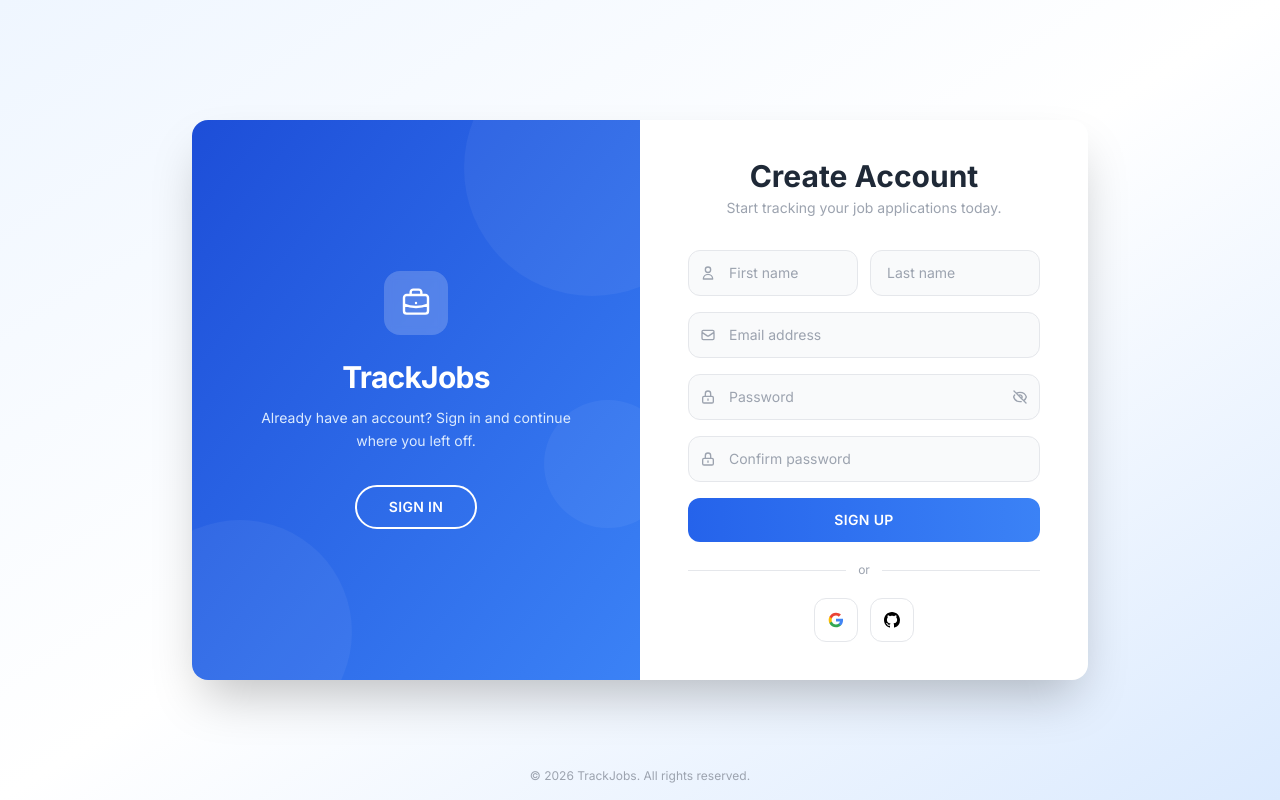
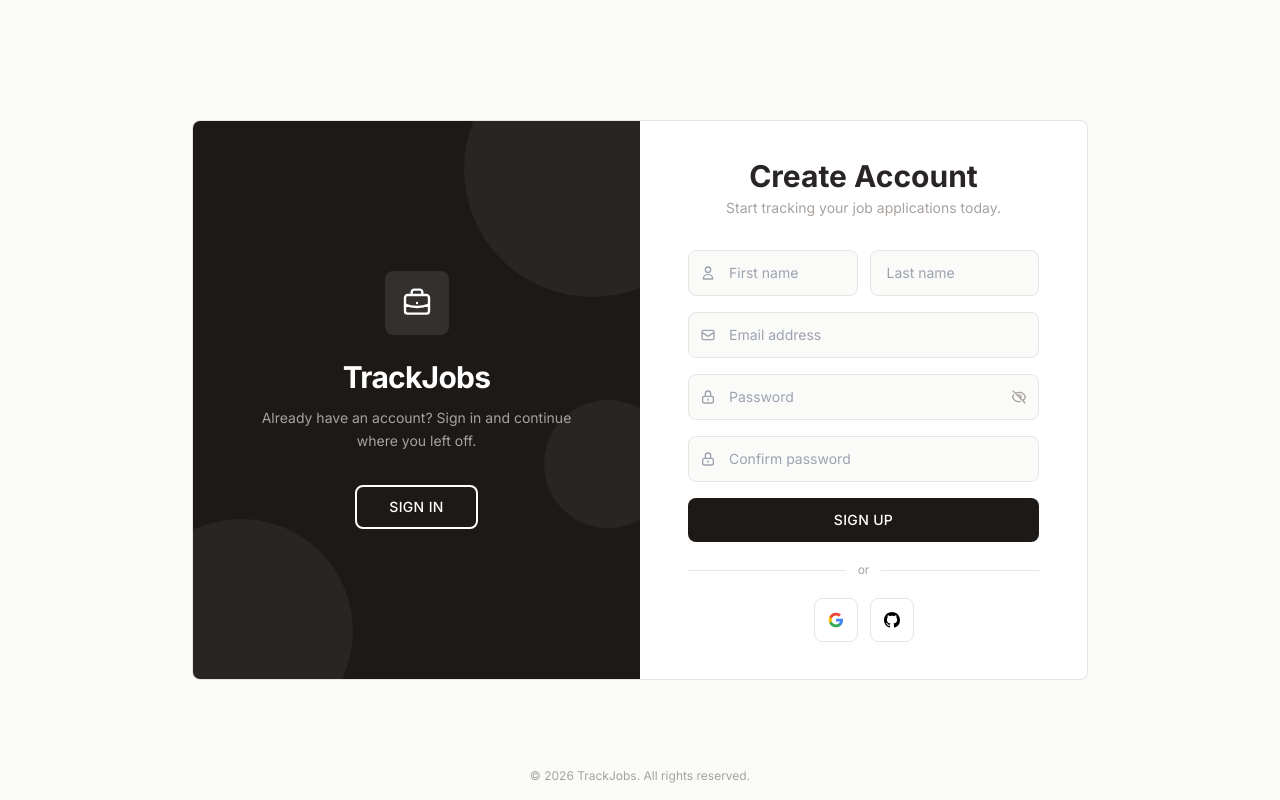
Before and after one commit to yigitcankzl/trackjobapplications, a React (Vite) app in the folder trackjobapplications-frontend/: page /login in a window 1280 px wide. Both pictures are taken after a click on the button "SIGN UP". Built offline with nearby package versions, Linux system fonts and the light colour scheme; no server answers.

Commit message:
feat: redesign login page and auth components with stone palette

```diff
--- a/trackjobapplications-frontend/src/components/auth/OverlayPanel.tsx
+++ b/trackjobapplications-frontend/src/components/auth/OverlayPanel.tsx
@@ -19,17 +19,17 @@
         style={{ transform: isSignUp ? 'translateX(0)' : 'translateX(-50%)' }}
       >
         {/* Left panel — visible in Sign Up mode */}
-        <div className="w-1/2 h-full flex flex-col items-center justify-center px-10 bg-gradient-to-br from-blue-700 to-blue-500 text-white relative overflow-hidden">
+        <div className="w-1/2 h-full flex flex-col items-center justify-center px-10 bg-stone-900 text-white relative overflow-hidden">
           <Decoration />
           <div className="relative z-10 text-center">
             <BriefcaseLogo />
             <h3 className="text-3xl font-bold mb-3 tracking-tight">TrackJobs</h3>
-            <p className="text-blue-100 text-sm leading-relaxed mb-8 max-w-xs">
+            <p className="text-stone-400 text-sm leading-relaxed mb-8 max-w-xs">
               {t('auth.overlay.signInPanel.description')}
             </p>
             <button
               onClick={onSwitch}
-              className="px-8 py-2.5 rounded-full border-2 border-white text-white text-sm font-semibold tracking-wide hover:bg-white hover:text-blue-700 transition-all duration-200"
+              className="px-8 py-2.5 rounded-lg border-2 border-white text-white text-sm font-medium tracking-wide hover:bg-white hover:text-stone-900 transition-all duration-200"
             >
               {t('auth.overlay.signInPanel.button')}
             </button>
@@ -37,17 +37,17 @@
         </div>
 
         {/* Right panel — visible in Sign In mode */}
-        <div className="w-1/2 h-full flex flex-col items-center justify-center px-10 bg-gradient-to-br from-blue-600 to-blue-800 text-white relative overflow-hidden">
+        <div className="w-1/2 h-full flex flex-col items-center justify-center px-10 bg-stone-900 text-white relative overflow-hidden">
           <Decoration />
           <div className="relative z-10 text-center">
             <BriefcaseLogo />
             <h3 className="text-3xl font-bold mb-3 tracking-tight">TrackJobs</h3>
-            <p className="text-blue-100 text-sm leading-relaxed mb-8 max-w-xs">
+            <p className="text-stone-400 text-sm leading-relaxed mb-8 max-w-xs">
               {t('auth.overlay.signUpPanel.description')}
             </p>
             <button
               onClick={onSwitch}
-              className="px-8 py-2.5 rounded-full border-2 border-white text-white text-sm font-semibold tracking-wide hover:bg-white hover:text-blue-700 transition-all duration-200"
+              className="px-8 py-2.5 rounded-lg border-2 border-white text-white text-sm font-medium tracking-wide hover:bg-white hover:text-stone-900 transition-all duration-200"
             >
               {t('auth.overlay.signUpPanel.button')}
             </button>
@@ -61,7 +61,7 @@
 function BriefcaseLogo() {
   return (
     <div className="flex justify-center mb-6">
-      <div className="w-16 h-16 rounded-2xl bg-white/20 flex items-center justify-center backdrop-blur-sm">
+      <div className="w-16 h-16 rounded-lg bg-white/10 flex items-center justify-center backdrop-blur-sm">
         <span className="[&_svg]:w-8 [&_svg]:h-8">
           <BriefcaseIcon />
         </span>
--- a/trackjobapplications-frontend/src/components/auth/SignInForm.tsx
+++ b/trackjobapplications-frontend/src/components/auth/SignInForm.tsx
@@ -43,8 +43,8 @@
 
   return (
     <div className="flex flex-col items-center justify-center h-full px-6 sm:px-12">
-      <h2 className="text-2xl sm:text-3xl font-bold text-gray-800 dark:text-gray-100 mb-1">{t('auth.signIn.title')}</h2>
-      <p className="text-sm text-gray-400 dark:text-gray-500 mb-8">{t('auth.signIn.subtitle')}</p>
+      <h2 className="text-2xl sm:text-3xl font-bold text-stone-800 dark:text-stone-100 mb-1">{t('auth.signIn.title')}</h2>
+      <p className="text-sm text-stone-400 dark:text-stone-500 mb-8">{t('auth.signIn.subtitle')}</p>
 
       <form onSubmit={handleSubmit} className="w-full max-w-sm space-y-4">
         <div className="relative">
@@ -55,7 +55,7 @@
             autoComplete="email"
             value={email}
             onChange={(e) => setEmail(e.target.value)}
-            className="w-full pl-10 pr-4 py-3 text-sm border border-gray-200 dark:border-gray-700 rounded-xl bg-gray-50 dark:bg-gray-800 dark:text-gray-100 focus:outline-none focus:ring-2 focus:ring-blue-500 focus:border-transparent focus:bg-white dark:focus:bg-gray-800 transition-all"
+            className="w-full pl-10 pr-4 py-3 text-sm border border-stone-200 dark:border-stone-700 rounded-lg bg-stone-50 dark:bg-stone-800 dark:text-stone-100 focus:outline-none focus:ring-2 focus:ring-stone-400 focus:border-transparent focus:bg-white dark:focus:bg-stone-800 transition-all"
           />
         </div>
 
@@ -67,12 +67,12 @@
             autoComplete="current-password"
             value={password}
             onChange={(e) => setPassword(e.target.value)}
-            className="w-full pl-10 pr-10 py-3 text-sm border border-gray-200 dark:border-gray-700 rounded-xl bg-gray-50 dark:bg-gray-800 dark:text-gray-100 focus:outline-none focus:ring-2 focus:ring-blue-500 focus:border-transparent focus:bg-white dark:focus:bg-gray-800 transition-all"
+            className="w-full pl-10 pr-10 py-3 text-sm border border-stone-200 dark:border-stone-700 rounded-lg bg-stone-50 dark:bg-stone-800 dark:text-stone-100 focus:outline-none focus:ring-2 focus:ring-stone-400 focus:border-transparent focus:bg-white dark:focus:bg-stone-800 transition-all"
           />
           <button
             type="button"
             onClick={() => setShowPassword(!showPassword)}
-            className="absolute right-3 top-1/2 -translate-y-1/2 text-gray-400 dark:text-gray-500 hover:text-gray-600 dark:hover:text-gray-300 transition-colors"
+            className="absolute right-3 top-1/2 -translate-y-1/2 text-stone-400 dark:text-stone-500 hover:text-stone-600 dark:hover:text-stone-300 transition-colors"
             aria-label={t('dashboard.aria.togglePassword')}
           >
             <EyeIcon open={showPassword} />
@@ -80,7 +80,7 @@
         </div>
 
         <div className="flex justify-end">
-          <Link to="/forgot-password" className="text-xs text-blue-600 hover:underline">
+          <Link to="/forgot-password" className="text-xs text-stone-500 hover:text-stone-700 hover:underline">
             {t('auth.signIn.forgotPassword')}
           </Link>
         </div>
@@ -88,22 +88,22 @@
         <button
           type="submit"
           disabled={isLoading}
-          className="w-full py-3 rounded-xl text-sm font-semibold text-white tracking-wide bg-gradient-to-r from-blue-600 to-blue-500 hover:from-blue-700 hover:to-blue-600 hover:shadow-lg hover:shadow-blue-200 transition-all duration-200 disabled:opacity-50 disabled:cursor-not-allowed"
+          className="w-full py-3 rounded-lg text-sm font-medium text-white tracking-wide bg-stone-900 hover:bg-stone-800 dark:bg-white dark:text-stone-900 dark:hover:bg-stone-100 transition-all duration-200 disabled:opacity-50 disabled:cursor-not-allowed"
         >
           {isLoading ? '...' : t('auth.signIn.submit')}
         </button>
 
         <div className="flex items-center gap-3 py-1">
-          <div className="flex-1 h-px bg-gray-200 dark:bg-gray-700" />
-          <span className="text-xs text-gray-400 dark:text-gray-500">{t('auth.signIn.or')}</span>
-          <div className="flex-1 h-px bg-gray-200 dark:bg-gray-700" />
+          <div className="flex-1 h-px bg-stone-200 dark:bg-stone-700" />
+          <span className="text-xs text-stone-400 dark:text-stone-500">{t('auth.signIn.or')}</span>
+          <div className="flex-1 h-px bg-stone-200 dark:bg-stone-700" />
         </div>
 
         <SocialLoginButtons />
 
-        <p className="text-center text-sm text-gray-500 dark:text-gray-400 md:hidden">
+        <p className="text-center text-sm text-stone-500 dark:text-stone-400 md:hidden">
           {t('auth.signIn.noAccount')}{' '}
-          <button type="button" onClick={onSwitch} className="text-blue-600 font-medium hover:underline">
+          <button type="button" onClick={onSwitch} className="text-stone-900 dark:text-stone-100 font-medium hover:underline">
             {t('auth.signIn.switchToSignUp')}
           </button>
         </p>
--- a/trackjobapplications-frontend/src/components/auth/SignUpForm.tsx
+++ b/trackjobapplications-frontend/src/components/auth/SignUpForm.tsx
@@ -48,8 +48,8 @@
 
   return (
     <div className="flex flex-col items-center justify-center h-full px-6 sm:px-12">
-      <h2 className="text-2xl sm:text-3xl font-bold text-gray-800 dark:text-gray-100 mb-1">{t('auth.signUp.title')}</h2>
-      <p className="text-sm text-gray-400 dark:text-gray-500 mb-8">{t('auth.signUp.subtitle')}</p>
+      <h2 className="text-2xl sm:text-3xl font-bold text-stone-800 dark:text-stone-100 mb-1">{t('auth.signUp.title')}</h2>
+      <p className="text-sm text-stone-400 dark:text-stone-500 mb-8">{t('auth.signUp.subtitle')}</p>
 
       <form onSubmit={handleSubmit} className="w-full max-w-sm space-y-4">
         <div className="flex gap-3">
@@ -61,7 +61,7 @@
               autoComplete="given-name"
               value={firstName}
               onChange={(e) => setFirstName(e.target.value)}
-              className="w-full pl-10 pr-4 py-3 text-sm border border-gray-200 dark:border-gray-700 rounded-xl bg-gray-50 dark:bg-gray-800 dark:text-gray-100 focus:outline-none focus:ring-2 focus:ring-blue-500 focus:border-transparent focus:bg-white dark:focus:bg-gray-800 transition-all"
+              className="w-full pl-10 pr-4 py-3 text-sm border border-stone-200 dark:border-stone-700 rounded-lg bg-stone-50 dark:bg-stone-800 dark:text-stone-100 focus:outline-none focus:ring-2 focus:ring-stone-400 focus:border-transparent focus:bg-white dark:focus:bg-stone-800 transition-all"
             />
           </div>
           <div className="relative flex-1">
@@ -71,7 +71,7 @@
               autoComplete="family-name"
               value={lastName}
               onChange={(e) => setLastName(e.target.value)}
-              className="w-full px-4 py-3 text-sm border border-gray-200 dark:border-gray-700 rounded-xl bg-gray-50 dark:bg-gray-800 dark:text-gray-100 focus:outline-none focus:ring-2 focus:ring-blue-500 focus:border-transparent focus:bg-white dark:focus:bg-gray-800 transition-all"
+              className="w-full px-4 py-3 text-sm border border-stone-200 dark:border-stone-700 rounded-lg bg-stone-50 dark:bg-stone-800 dark:text-stone-100 focus:outline-none focus:ring-2 focus:ring-stone-400 focus:border-transparent focus:bg-white dark:focus:bg-stone-800 transition-all"
             />
           </div>
         </div>
@@ -84,7 +84,7 @@
             autoComplete="email"
             value={email}
             onChange={(e) => setEmail(e.target.value)}
-            className="w-full pl-10 pr-4 py-3 text-sm border border-gray-200 dark:border-gray-700 rounded-xl bg-gray-50 dark:bg-gray-800 dark:text-gray-100 focus:outline-none focus:ring-2 focus:ring-blue-500 focus:border-transparent focus:bg-white dark:focus:bg-gray-800 transition-all"
+            className="w-full pl-10 pr-4 py-3 text-sm border border-stone-200 dark:border-stone-700 rounded-lg bg-stone-50 dark:bg-stone-800 dark:text-stone-100 focus:outline-none focus:ring-2 focus:ring-stone-400 focus:border-transparent focus:bg-white dark:focus:bg-stone-800 transition-all"
           />
         </div>
 
@@ -96,12 +96,12 @@
             autoComplete="new-password"
             value={password}
             onChange={(e) => setPassword(e.target.value)}
-            className="w-full pl-10 pr-10 py-3 text-sm border border-gray-200 dark:border-gray-700 rounded-xl bg-gray-50 dark:bg-gray-800 dark:text-gray-100 focus:outline-none focus:ring-2 focus:ring-blue-500 focus:border-transparent focus:bg-white dark:focus:bg-gray-800 transition-all"
+            className="w-full pl-10 pr-10 py-3 text-sm border border-stone-200 dark:border-stone-700 rounded-lg bg-stone-50 dark:bg-stone-800 dark:text-stone-100 focus:outline-none focus:ring-2 focus:ring-stone-400 focus:border-transparent focus:bg-white dark:focus:bg-stone-800 transition-all"
           />
           <button
             type="button"
             onClick={() => setShowPassword(!showPassword)}
-            className="absolute right-3 top-1/2 -translate-y-1/2 text-gray-400 dark:text-gray-500 hover:text-gray-600 dark:hover:text-gray-300 transition-colors"
+            className="absolute right-3 top-1/2 -translate-y-1/2 text-stone-400 dark:text-stone-500 hover:text-stone-600 dark:hover:text-stone-300 transition-colors"
             aria-label={t('dashboard.aria.togglePassword')}
           >
             <EyeIcon open={showPassword} />
@@ -116,29 +116,29 @@
             autoComplete="new-password"
             value={password2}
             onChange={(e) => setPassword2(e.target.value)}
-            className="w-full pl-10 pr-4 py-3 text-sm border border-gray-200 dark:border-gray-700 rounded-xl bg-gray-50 dark:bg-gray-800 dark:text-gray-100 focus:outline-none focus:ring-2 focus:ring-blue-500 focus:border-transparent focus:bg-white dark:focus:bg-gray-800 transition-all"
+            className="w-full pl-10 pr-4 py-3 text-sm border border-stone-200 dark:border-stone-700 rounded-lg bg-stone-50 dark:bg-stone-800 dark:text-stone-100 focus:outline-none focus:ring-2 focus:ring-stone-400 focus:border-transparent focus:bg-white dark:focus:bg-stone-800 transition-all"
           />
         </div>
 
         <button
           type="submit"
           disabled={isLoading}
-          className="w-full py-3 rounded-xl text-sm font-semibold text-white tracking-wide bg-gradient-to-r from-blue-600 to-blue-500 hover:from-blue-700 hover:to-blue-600 hover:shadow-lg hover:shadow-blue-200 transition-all duration-200 disabled:opacity-50 disabled:cursor-not-allowed"
+          className="w-full py-3 rounded-lg text-sm font-medium text-white tracking-wide bg-stone-900 hover:bg-stone-800 dark:bg-white dark:text-stone-900 dark:hover:bg-stone-100 transition-all duration-200 disabled:opacity-50 disabled:cursor-not-allowed"
         >
           {isLoading ? '...' : t('auth.signUp.submit')}
         </button>
 
         <div className="flex items-center gap-3 py-1">
-          <div className="flex-1 h-px bg-gray-200 dark:bg-gray-700" />
-          <span className="text-xs text-gray-400 dark:text-gray-500">{t('auth.signUp.or')}</span>
-          <div className="flex-1 h-px bg-gray-200 dark:bg-gray-700" />
+          <div className="flex-1 h-px bg-stone-200 dark:bg-stone-700" />
+          <span className="text-xs text-stone-400 dark:text-stone-500">{t('auth.signUp.or')}</span>
+          <div className="flex-1 h-px bg-stone-200 dark:bg-stone-700" />
         </div>
 
         <SocialLoginButtons />
 
-        <p className="text-center text-sm text-gray-500 dark:text-gray-400 md:hidden">
+        <p className="text-center text-sm text-stone-500 dark:text-stone-400 md:hidden">
           {t('auth.signUp.hasAccount')}{' '}
-          <button type="button" onClick={onSwitch} className="text-blue-600 font-medium hover:underline">
+          <button type="button" onClick={onSwitch} className="text-stone-900 dark:text-stone-100 font-medium hover:underline">
             {t('auth.signUp.switchToSignIn')}
           </button>
         </p>
--- a/trackjobapplications-frontend/src/components/auth/SocialLoginButtons.tsx
+++ b/trackjobapplications-frontend/src/components/auth/SocialLoginButtons.tsx
@@ -16,7 +16,7 @@
             key={id}
             href={`${BACKEND}/auth/social/login/${id}/`}
             title={label}
-            className="flex items-center justify-center w-11 h-11 rounded-xl border border-gray-200 dark:border-gray-700 bg-white dark:bg-gray-800 hover:bg-gray-50 dark:hover:bg-gray-700 transition-colors"
+            className="flex items-center justify-center w-11 h-11 rounded-lg border border-stone-200 dark:border-stone-700 bg-white dark:bg-stone-800 hover:bg-stone-50 dark:hover:bg-stone-700 transition-colors"
           >
             <Icon />
           </a>
--- a/trackjobapplications-frontend/src/pages/LoginPage.tsx
+++ b/trackjobapplications-frontend/src/pages/LoginPage.tsx
@@ -18,9 +18,9 @@
   }, [search, addToast, t])
 
   return (
-    <div className="min-h-screen flex items-center justify-center bg-gradient-to-br from-blue-50 via-white to-blue-100 dark:from-gray-950 dark:via-gray-900 dark:to-gray-950 p-4">
+    <div className="min-h-screen flex items-center justify-center bg-stone-50 dark:bg-stone-950 p-4">
       {/* Desktop: split card layout */}
-      <div className="relative w-full max-w-4xl h-[560px] bg-white dark:bg-gray-900 rounded-2xl shadow-2xl overflow-hidden hidden md:block">
+      <div className="relative w-full max-w-4xl h-[560px] bg-white dark:bg-stone-900 rounded-lg border border-stone-200 dark:border-stone-800 overflow-hidden hidden md:block">
         {/* Sign Up Form — right side */}
         <div
           className="absolute top-0 right-0 w-1/2 h-full transition-all duration-700 ease-in-out"
@@ -48,7 +48,7 @@
       </div>
 
       {/* Mobile: stacked layout */}
-      <div className="w-full max-w-sm bg-white dark:bg-gray-900 rounded-2xl shadow-2xl overflow-hidden md:hidden py-8">
+      <div className="w-full max-w-sm bg-white dark:bg-stone-900 rounded-lg border border-stone-200 dark:border-stone-800 overflow-hidden md:hidden py-8">
         {isSignUp ? (
           <SignUpForm onSwitch={() => setIsSignUp(false)} />
         ) : (
@@ -56,7 +56,7 @@
         )}
       </div>
 
-      <p className="absolute bottom-4 left-0 right-0 text-center text-xs text-gray-400 dark:text-gray-500 hidden md:block">
+      <p className="absolute bottom-4 left-0 right-0 text-center text-xs text-stone-400 dark:text-stone-500 hidden md:block">
         {t('footer.copyright', { year: new Date().getFullYear() })}
       </p>
     </div>
```
